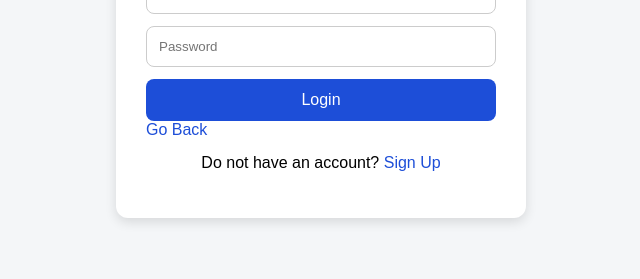
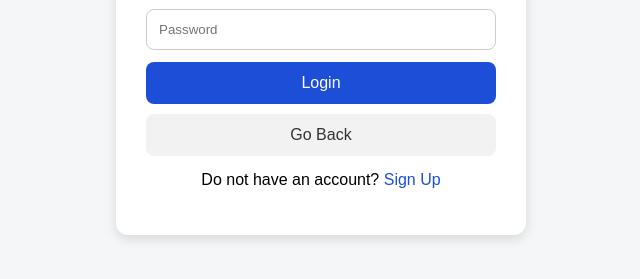
Before and after one commit to altCourier/secure-vault-project, a website: page frontend/pages/login.html in a window 1280 px wide. Shown: the part 353-632 px from the top of the page, without its empty margins (319-959 px from the left). Drawn offline with Linux system fonts and the light colour scheme.

Commit message:
Update login_register.css
button updates

```diff
--- a/frontend/css/login_register.css
+++ b/frontend/css/login_register.css
@@ -45,6 +45,24 @@
   background: #1e40af;
 }
 
+.back-button {
+  display: block;
+  width: 100%;
+  padding: 12px;
+  margin-top: 10px;
+  background: #f2f2f2;
+  color: #333;
+  border-radius: 8px;
+  text-align: center;
+  text-decoration: none;
+  font-size: 16px;
+  box-sizing: border-box;
+}
+
+.back-button:hover {
+  background: #e0e0e0;
+}
+
 .auth-form p {
   text-align: center;
   margin-top: 15px;
@@ -55,7 +73,14 @@
   text-decoration: none;
 }
 
+.auth-form .back-button {
+  color: #333;
+}
+
 .message {
+  margin-top: 10px;
+  text-align: center;
+  font-size: 14px;
   font-weight: bold;
   color: #333;
 }
```
